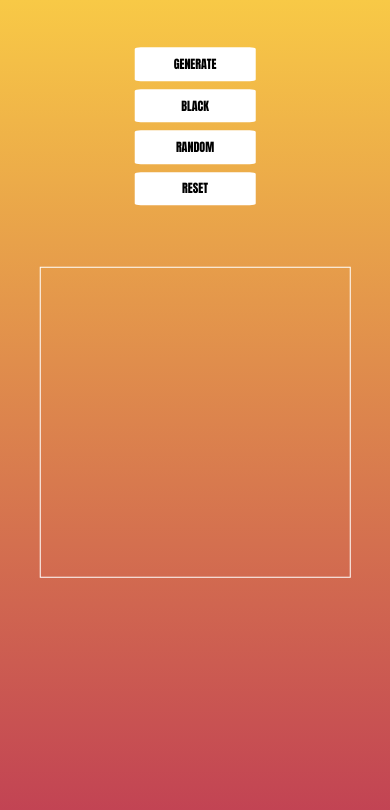
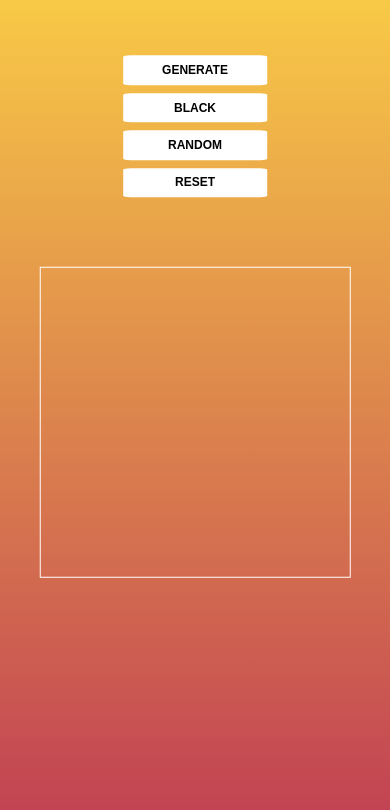
Before and after one commit to leovicario/sketcher, a plain HTML site: page index.html in a window 390 px wide. Drawn offline with Linux system fonts and the light colour scheme.

Commit message:
Minor responsive CSS changes

```diff
--- a/script.js
+++ b/script.js
@@ -18,7 +18,7 @@ generateButton.onclick = function() {
     for (i = 0; i < previousGrid.length; i++)
     previousGrid[i].remove()
 
-    let gridNum = window.prompt("Insert grid size! ex. 8, 16, 32");
+    let gridNum = window.prompt("Choose grid size | ex. 8, 16, 32");
     createGrid(gridNum)
 }
 
@@ -74,7 +74,7 @@ resetButton.onclick = function() {
 
 
 function responsiveGUI (){
-    if (window.innerWidth < 600){
+    if (window.innerWidth < window.innerHeight){
     let GUI = document.getElementById("gui");
     let button = document.getElementsByClassName("boton");
     GUI.style.top = "15%"
--- a/style.css
+++ b/style.css
@@ -51,7 +51,7 @@ button {
   border-style: none;
   border-radius: 5%;
   background-color: white;
-  font-family: Impact, Haettenschweiler, 'Arial Narrow Bold', sans-serif;
+  font-family: Arial, Helvetica, sans-serif;
   font-size: 1vw;
   font-weight: bold;
   text-transform: uppercase;
```
